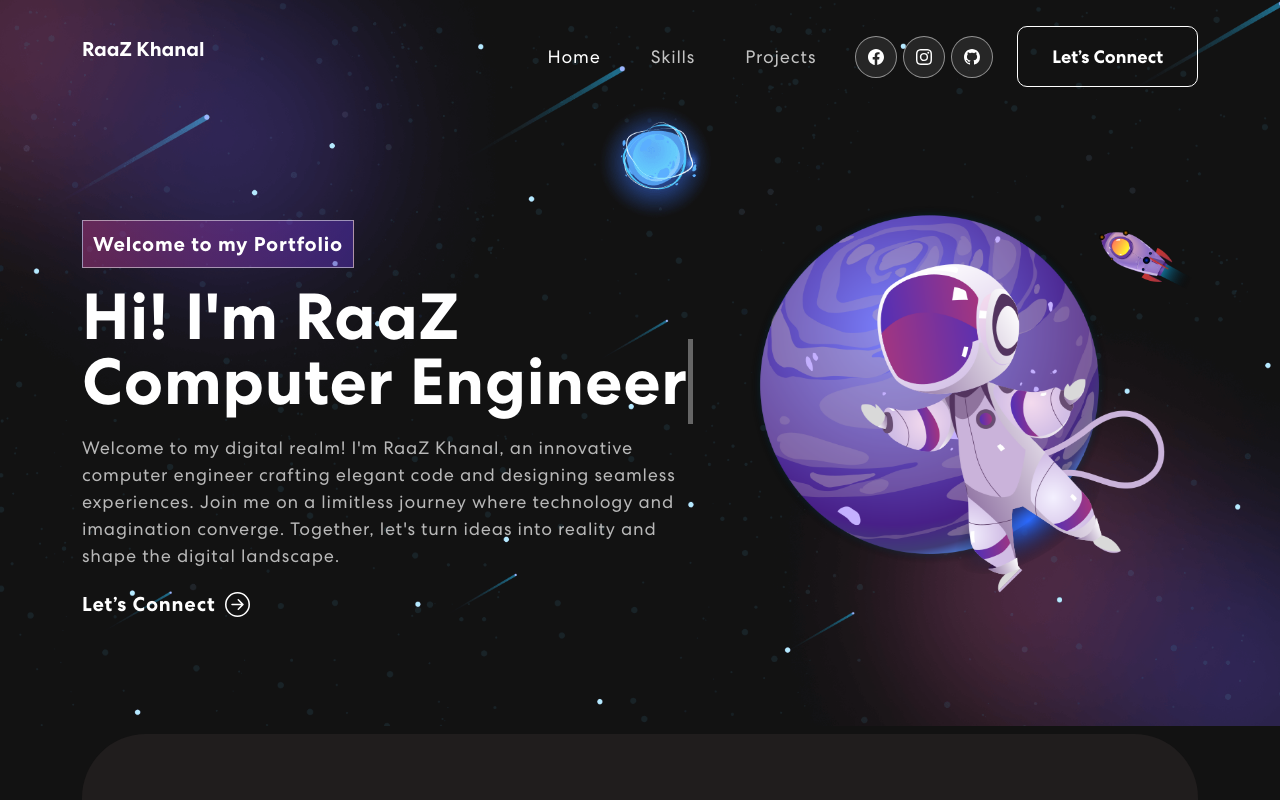
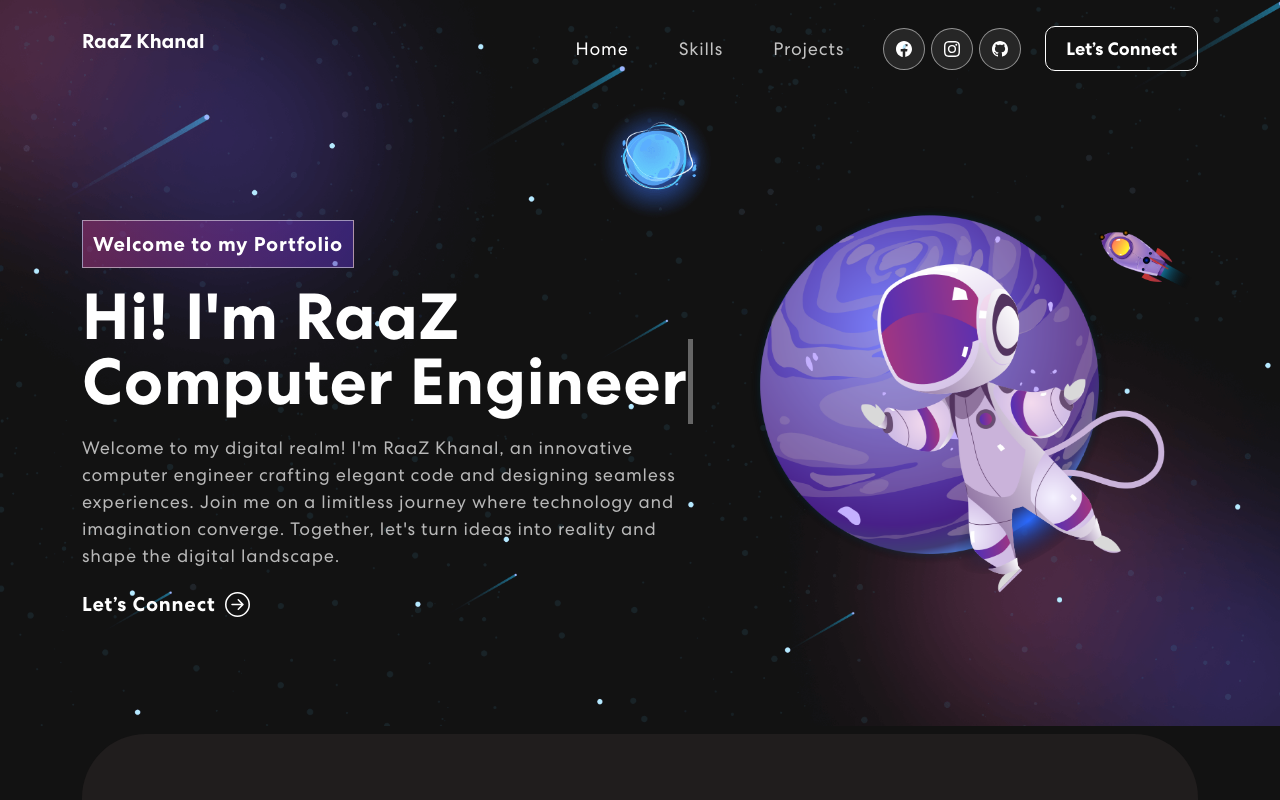
Before and after one commit to raazkhnl/portfolio, a React (Create React App) app: page / in a window 1280 px wide. Shown: the top 800 px of the page. Built offline with nearby package versions, Linux system fonts and the light colour scheme.

Commit message:
Letsconnect btn

```diff
--- a/src/App.css
+++ b/src/App.css
@@ -154,7 +154,7 @@ span.navbar-text {
   color: #fff;
   border-radius: 10px;
   border: 1px solid #fff;
-  padding: 18px 34px;
+  padding: 10px 20px;
   font-size: 18px;
   margin-left: 18px;
 	position: relative;
```
